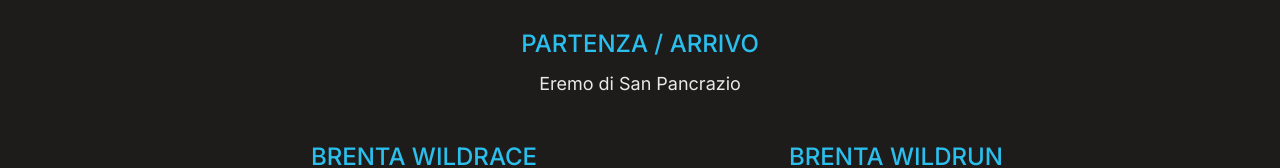
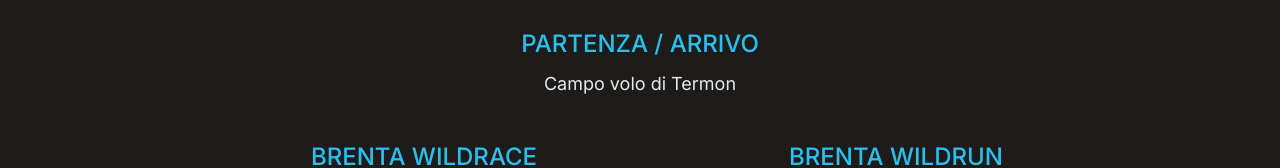
Before and after one commit to elibattistoni/brenta-wild-race, a React (Vite) app: page /gara/percorso-varianti in a window 1280 px wide. Shown: the part 331-499 px from the top of the page. Built offline with nearby package versions, Linux system fonts and the light colour scheme.

Commit message:
fix(text): starting point of competition

```diff
--- a/src/pages/trail/TrailPathVariantsPage.jsx
+++ b/src/pages/trail/TrailPathVariantsPage.jsx
@@ -253,7 +253,7 @@ const RoutesSection = () => {
       <Container fluid className={classes.sectionContent}>
         <Stack align="center">
           <BlueTitleSmall text="PARTENZA / ARRIVO" />
-          <ParagraphText>Eremo di San Pancrazio</ParagraphText>
+          <ParagraphText>Campo volo di Termon</ParagraphText>
         </Stack>
         <Container fluid className={classes.flex}>
           <Stack align="center" justify="center" ref={refAgonistica}>
```
